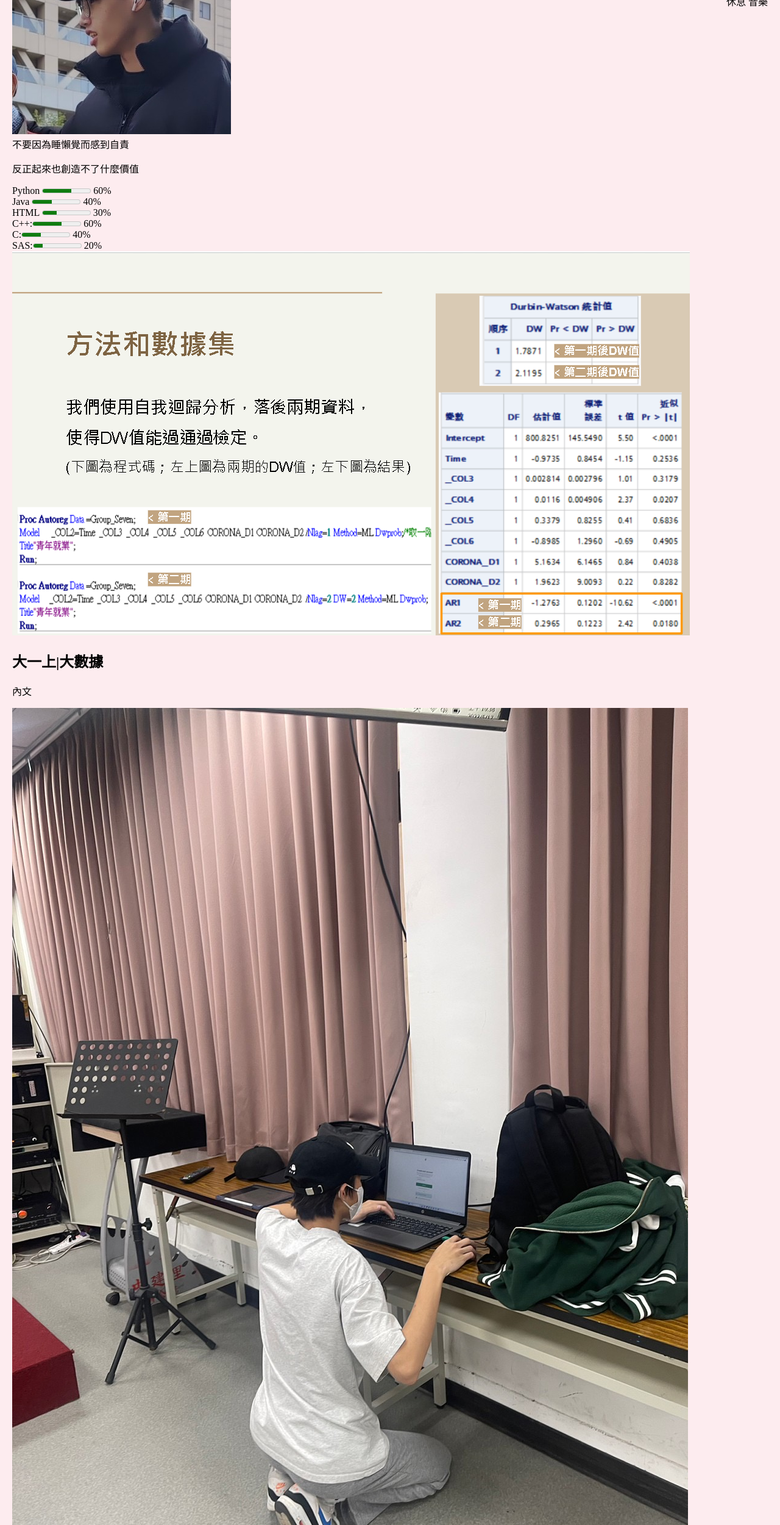
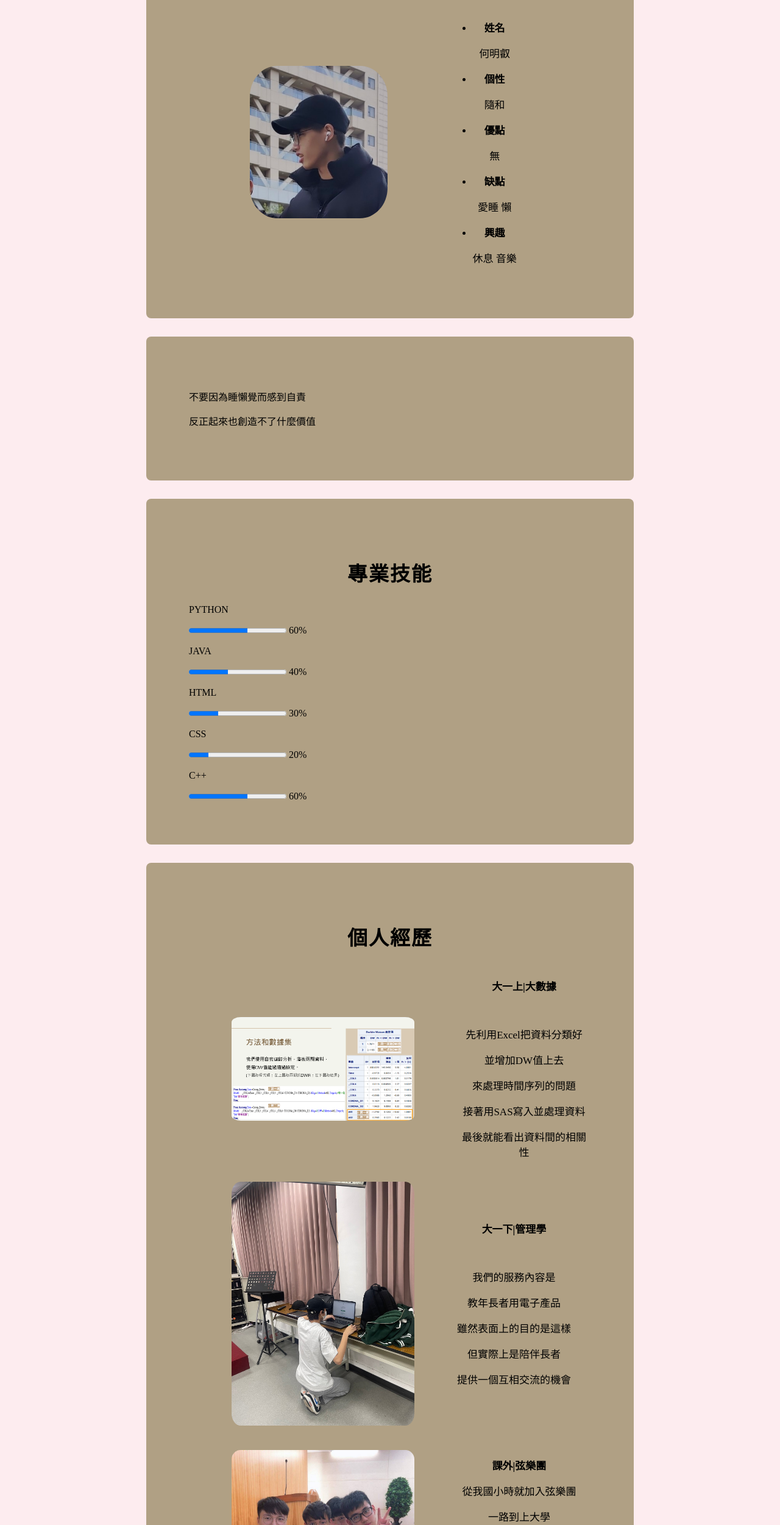
Before and after one commit to 11144116/11144116, a plain HTML site: page index.html in a window 1280 px wide. Shown: the part 299-2800 px from the top of the page at 61% size. Drawn offline with Linux system fonts and the light colour scheme.

Commit message:
第二次推送

```diff
--- a/index.html
+++ b/index.html
@@ -13,26 +13,31 @@
         <li><a href="#about">個人資料</a></li>
         <li><a href="#skill">專業技能</a></li>
         <li><a href="#experience">個人經歷</a></li>
-        <li><a href="#education">學習歷程</a></li>
+        <!--<li><a href="#education">學習歷程</a></li>-->
       </ul>
     </header>
 
     <main>
       <section id="about">
-        <div class="leftBlock">
-          <div class="leftBlock-photo">
-            <img src="img\Mug.jpg" alt="leftBlock-photo">
+        <div class="T">
+          <h1> 個人資料 </h1>
+        </div>
+        <div class="about-container">
+          <img class="about-img" src="img\Mug.jpg">
+          <div class="about-word">
+            <ul>
+              <li><p><strong>姓名</strong></p></li>
+              <p>何明叡</p>
+              <li><p><strong>個性</strong></p></li>
+              <p>隨和</p>
+              <li><p><strong>優點</strong></p></li>
+              <p>無</p>
+              <li><p><strong>缺點</strong></p></li>
+              <p>愛睡 懶</p>
+              <li><p><strong>興趣</strong></p></li>
+              <p>休息 音樂</p>
+            </ul>
           </div>
-        </div>
-        <div class="rightBlock">
-          <div class="about-tit">個性</div>
-          <div class="about-word">隨和</div>
-          <div class="about-tit">優點</div>
-          <div class="about-word">無</div>
-          <div class="about-tit">缺點</div>
-          <div class="about-word">愛睡 懶 </div>
-          <div class="about-tit">興趣</div>
-          <div class="about-word">休息 音樂</div>
         </div>
       </section>
 
@@ -42,52 +47,85 @@
       </section>
 
       <section id="skill">
-        <div>Python <meter min="0" max="100" value="60">60%</meter><span> 60%</span></div>
-        <div>Java <meter min="0" max="100" value="40">40%</meter><span> 40%</span></div>
-        <div>HTML <meter min="0" max="100" value="30">30%</meter><span> 30%</span></div>
-        <div>C++:<meter min="0" max="100" value="60">60%</meter><span> 60%</span></div>
-        <div>C:<meter min="0" max="100" value="40">40%</meter><span> 40%</span></div>
-        <div>SAS:<meter min="0" max="100" value="20">20%</meter><span> 20%</span></div>
 
+        <div class="T">
+          <h1> 專業技能 </h1>
+        </div>
+          <p class="progress-label">PYTHON</p>
+          <div class="progress-bar">
+            <progress value="60" max="100"></progress>
+            <span>60%</span>
+          </div>
+
+          <p class="progress-label">JAVA</p>
+          <div class="progress-bar">
+            <progress value="40" max="100"></progress>
+            <span>40%</span>
+          </div>
+
+          <p class="progress-label">HTML</p>
+          <div class="progress-bar">
+            <progress value="30" max="100"></progress>
+            <span>30%</span>
+          </div>
+
+          <p class="progress-label">CSS</p>
+          <div class="progress-bar">
+            <progress value="20" max="100"></progress>
+            <span>20%</span>
+          </div>
+
+          <p class="progress-label">C++</p>
+          <div class="progress-bar">
+            <progress value="60" max="100"></progress>
+            <span>60%</span>
+          </div>
+
+        </div>
       </section>
 
+
       <section id="experience">
-        <div class="experience1">
-            <div class="experience1-photo">
-                  <img src="img\SAS.png">
-            </div>
-            <div class="experience1-word">
-              <h2>大一上|大數據</h2>
-                <p>
-                  內文<br>
-                </p>
-            </div>
+        <div class="T">
+          <h1> 個人經歷 </h1>
         </div>
 
-        <div class="experience2">
-          <div class="experience2-photo">
-                <img src="img\management.JPG">
-          </div>
-          <div class="experience2-word">
-            <h2>大一下|管理學</h2>
-              <p>
-                內文<br>
-              </p>
-          </div>
+        <div class="experience1-container">
+          <img class="experience1-img" src="img\SAS.png">
+              <div class="experience1-word" >
+                  <p><strong>大一上|大數據</strong></p><br>
+                  <p>先利用Excel把資料分類好</p>
+                  <p>並增加DW值上去</p>
+                  <p>來處理時間序列的問題</p>
+                  <p>接著用SAS寫入並處理資料</p>
+                  <p>最後就能看出資料間的相關性</p>
+              </div>
         </div>
 
-        <div class="experience3">
-          <div class="experience3-photo">
-                <img src="img\violin.JPG">
-          </div>
-          <div class="experience3-word">
-            <h2>課外|弦樂團</h2>
-              <p>
-                內文<br>
-              </p>
-          </div>
+        <div class="experience2-container">
+          <img class="experience2-img" src="img\management.JPG">
+              <div class="experience2-word" >
+                  <p><strong>大一下|管理學</strong></p><br>
+                  <p>我們的服務內容是</p>
+                  <p>教年長者用電子產品</p>
+                  <p>雖然表面上的目的是這樣</p>
+                  <p>但實際上是陪伴長者</p>
+                  <p>提供一個互相交流的機會</p>
+              </div>
         </div>
 
+        <div class="experience3-container">
+          <img class="experience3-img" src="img\violin.JPG">
+              <div class="experience3-word" >
+                  <p><strong>課外|弦樂團</strong></p>
+                  <p>從我國小時就加入弦樂團</p>
+                  <p>一路到上大學</p>
+                  <p>過程中讓我學到了許多東西</p>
+                  <p>如何堅持、如何與他人合作</p>
+                  <p>不要不練基本功</p>
+                  <p>基本功是一切的來源</p>
+              </div>
+        </div>
       </section>
     </main>
 
--- a/program.css
+++ b/program.css
@@ -4,6 +4,10 @@
 /*id #
 class .
   */
+main {
+    padding: 10px;
+
+}
 
 body {
     background-color: #fdecef;
@@ -16,6 +20,22 @@ header {
     text-align: center;
     padding: 5px;
     z-index: 2;
+}
+
+.T{
+    position: relative;
+    color: black;
+    text-align: center;
+    font-size: 22px;
+    letter-spacing: 2px;
+}
+.sp{
+    text-align: center;
+    position: relative;
+    color: black;
+    text-align: center;
+    font-size: 18px;
+    letter-spacing: 2px;
 }
 
 .list li{
@@ -35,101 +55,107 @@ header {
     text-decoration: none;
 }
 
-.leftBlock{
-    float: left;
+/*#about {
+    display: flex;
+    position: relative;
+    background-color:#b0a084;
+    margin-bottom: 10px;
+    border-radius: 2%;
+    height: 350px;
+    margin: ;
+}*/
+
+section {
+    max-width: 800px;
+    margin: 30px auto;
+    padding: 70px;
+    background-color: #b0a084;
+    border-radius: 8px;
+}
+.about-container {
+    display: flex;
+    align-items: center;
+    font-size: 17px;
 }
 
-.leftBlock-photo{
-    max-width: 500px;
-    max-height: 500px;
-    overflow: hidden;
+.about-img {
+    max-width: 350px;
+    max-height: 250px;
+    border-radius: 20%;
+    margin: 25px 100px;
 }
 
-.rightBlock{
-    float: right;
+.about-word{
+    text-align: center;
 }
-.abouttit{
-    position: relative;
-    font-family: Arial;
-    font-size: 14px;
+
+/**/
+.experience1-container {
+    display: flex;
+    align-items: center;
+    font-size: 17px;
+}
+
+.experience1-img {
+    margin-right: 18px;
+    max-width: 300px;
+    border-radius: 5%;
+    margin: 20px 70px;
+    transition: transform 0.3s ease-in-out;
+}
+
+.experience1-word{
     text-align: center;
-    letter-spacing: 2px
+}
+
+/**/
+.experience2-container {
+    display: flex;
+    align-items: center;
+    font-size: 17px;
+}
+
+.experience2-img {
+    margin-right: 18px;
+    max-width: 300px;
+    border-radius: 5%;
+    margin: 20px 70px;
+    transition: transform 0.3s ease-in-out;
+}
+
+.experience2-word{
+    text-align: center;
+}
+/**/
+.experience3-container {
+    display: flex;
+    align-items: center;
+    font-size: 17px;
+}
+
+.experience3-img {
+    margin-right: 18px;
+    max-width: 300px;
+    border-radius: 5%;
+    margin: 20px 70px;
+    transition: transform 0.3s ease-in-out;
+}
+
+.experience3-word{
+    text-align: center;
 }
 
 
 
-#slogan{
-    clear: both;
-}
-
-nav a {
-    padding: 14px 16px;
-
-}
-
-nav a:hover {
-    background-color: #cda8b8;
-    color: white;
-}
-
-/*#about{
-     ;
-}*/
 
 
 
+
+/*
 footer {
     background-color: #cda8b8;
     color: #444444;
     text-align: center;
     padding: 10px;
 }
-
-main {
-    padding: 20px;
-
-}
-
-.card {
-    /*background-color: white;*/
-    padding: 20px;
-    margin: 20px 10px;
-    border-radius: 15px;
-    background-image: url(card_img.jpg);
-    background-size: cover;
-}
-
-article {
-    float: left;
-    width: 73%;
-}
-
-aside {
-    float: right;
-    width: 25%;
-    text-align: center;
-}
-
-.clearfix {
-    clear: both;
-}
-
-@media screen and (max-width:800px) {
-
-    article,
-    aside {
-        float: none;
-        width: 100%;
-    }
-
-    .card {
-        padding: 10px;
-        margin: 15px 0px;
-    }
-
-    img {
-        max-width: 100%;
-        height: 90%;
-
-    }
-}
+*/
```
